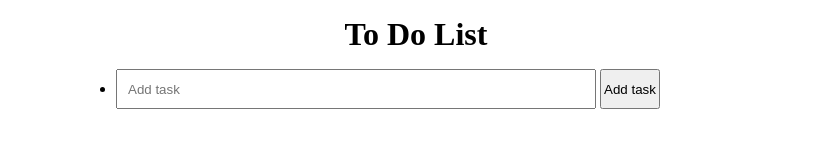
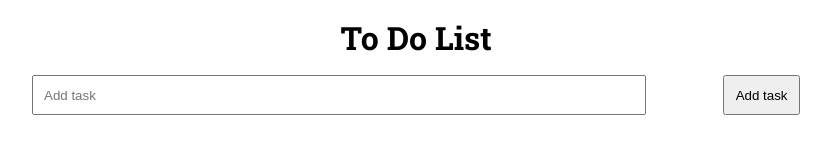
Before and after one commit to osivff/to-do-list, a plain HTML site: page index.html in a window 1280 px wide. Shown: the whole page, without its empty margins (224-1055 px from the left). Drawn offline with Linux system fonts and the light colour scheme.

Commit message:
Center content, align buttons to left

```diff
--- a/style.css
+++ b/style.css
@@ -1,3 +1,6 @@
+@import url('https://fonts.googleapis.com/css2?family=Roboto+Slab:wght@100..900&display=swap');
+
+
 * {
     box-sizing: border-box;
     padding: 0;
@@ -5,8 +8,9 @@
 }
 
 header, main {
-    width: 600px;
+    width: 800px;
     margin: 1rem auto;
+    font-family: "Roboto Slab", serif;
 }
 
 header {
@@ -25,3 +29,25 @@ button {
     width: 10%;
     height: 40px;
 }
+
+
+li {
+    /* outline: 1px solid red; */
+    margin: 1rem;
+    display: flex;
+    align-items: center;
+    justify-content:space-between;
+}
+
+#box-button {
+    display: flex;
+    justify-content: space-around;
+    /* outline: 2px dotted black; */
+    width: 20%;
+
+}
+
+
+#delete-button, #edit-button {
+    flex: 1;
+}
```
